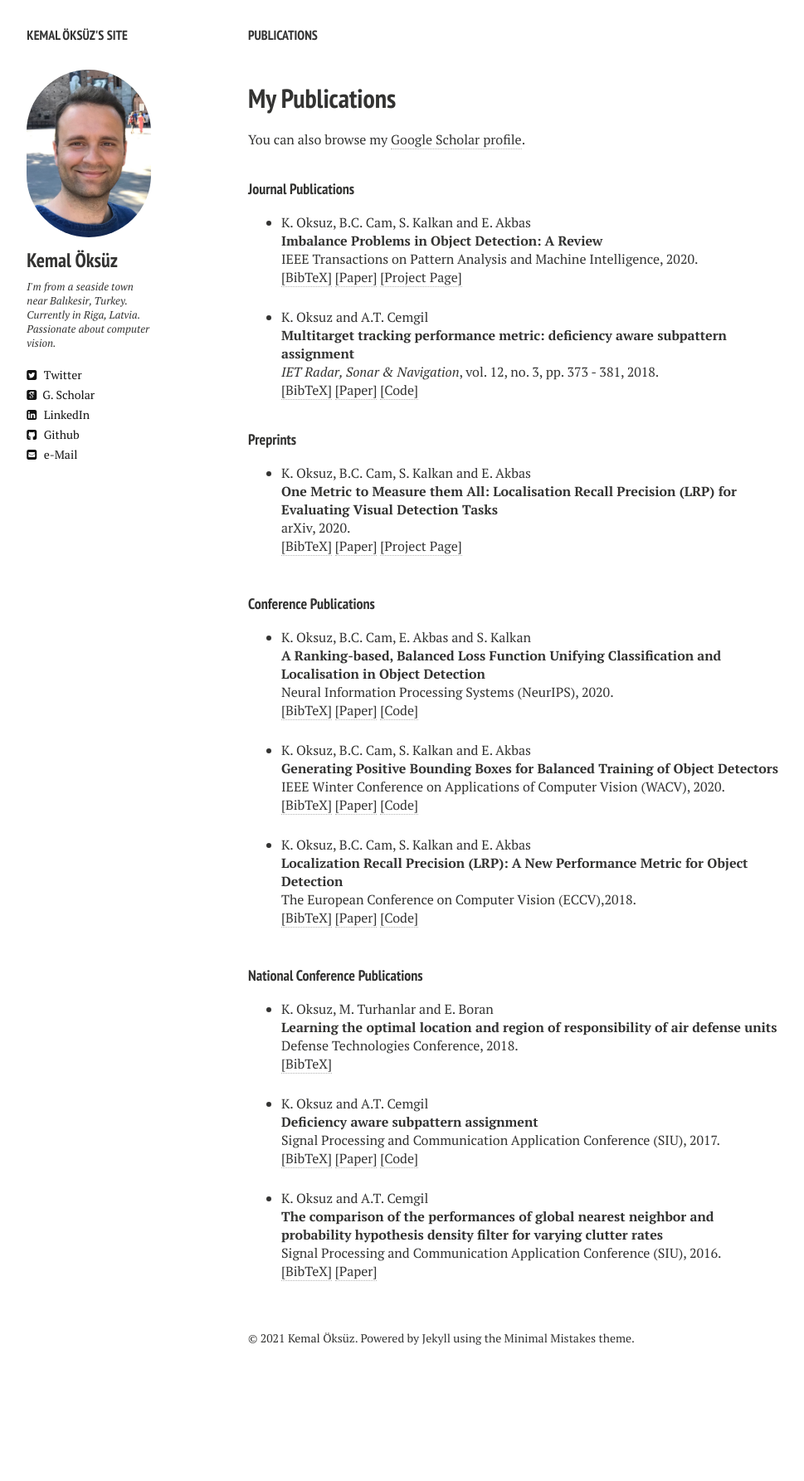
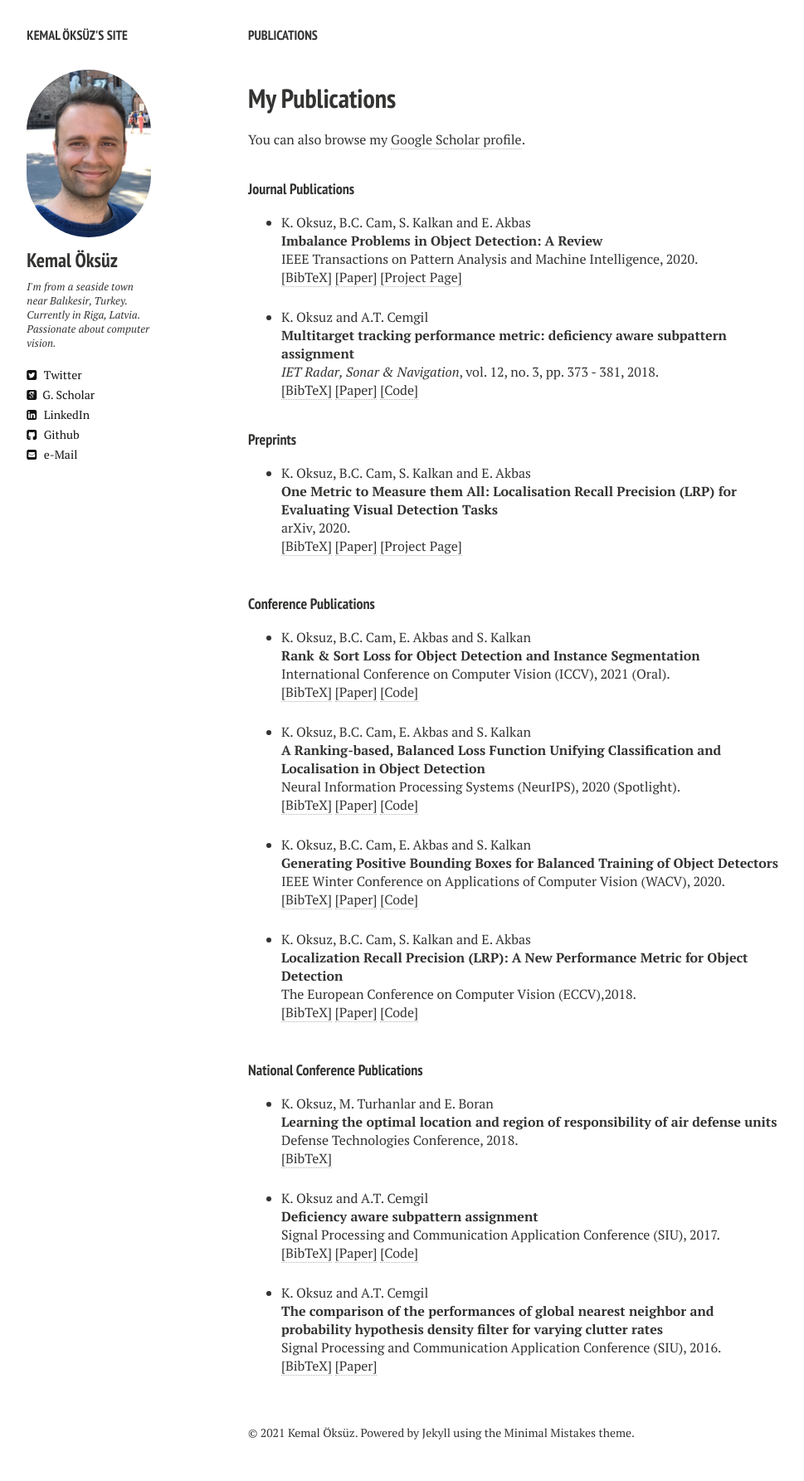
Before and after one commit to kemaloksuz/kemaloksuz.github.io, a Jekyll site: the page built from publications.md, in a window 1280 px wide. Shown: the whole page at 83% size, without its empty margins (21-990 px from the left). Built offline with Jekyll 4.4.1, drawn with Linux system fonts in a browser that asks for light colours; nearby versions of some CDN libraries; before the commit the page ends 1671 px from its top, so only the background shows below that.

Commit message:
Update publications.html

```diff
--- a/_layouts/publications.html
+++ b/_layouts/publications.html
@@ -170,8 +170,31 @@ K. Oksuz, B.C. Cam, S. Kalkan and E. Akbas
 <ul class="biblist">
 <li ><p>
 K. Oksuz, B.C. Cam, E. Akbas and S. Kalkan
+<br><b> Rank & Sort Loss for Object Detection and Instance Segmentation
+</b><br> International Conference on Computer Vision (ICCV), 2021 (Oral).
+<br />
+<a href="javascript:toggleBibtex('oksuz2021RSLoss')">[BibTeX]</a>
+<a href="https://arxiv.org/abs/2107.11669" target="_blank">[Paper]</a>
+<a href="https://github.com/kemaloksuz/RankSortLoss"  target="_blank">[Code]</a>
+</p>
+<div id="oksuz2021RSLoss" class="bibtex noshow">
+<pre>
+@inproceedings{RSLoss,
+       title = {Rank & Sort Loss for Object Detection and Instance Segmentation},
+       author = {Kemal Oksuz and Baris Can Cam and Emre Akbas and Sinan Kalkan},
+       booktitle = {International Conference on Computer Vision (ICCV)},
+       year = {2021}
+}
+</pre>
+</div>
+</li>
+</ul>
+
+<ul class="biblist">
+<li ><p>
+K. Oksuz, B.C. Cam, E. Akbas and S. Kalkan
 <br><b> A Ranking-based, Balanced Loss Function Unifying Classification and Localisation in Object Detection
-</b><br> Neural Information Processing Systems (NeurIPS), 2020.
+</b><br> Neural Information Processing Systems (NeurIPS), 2020 (Spotlight).
 <br />
 <a href="javascript:toggleBibtex('oksuz2020aLRPLoss')">[BibTeX]</a>
 <a href="https://papers.nips.cc/paper/2020/file/b2eeb7362ef83deff5c7813a67e14f0a-Paper.pdf" target="_blank">[Paper]</a>
@@ -192,7 +215,7 @@ K. Oksuz, B.C. Cam, E. Akbas and S. Kalkan
 
 <ul class="biblist">
 <li ><p>
-K. Oksuz, B.C. Cam, S. Kalkan and E. Akbas
+K. Oksuz, B.C. Cam, E. Akbas and S. Kalkan
 <br><b> Generating Positive Bounding Boxes for Balanced Training of Object Detectors
 </b><br> IEEE Winter Conference on Applications of Computer Vision (WACV), 2020.
 <br />
@@ -204,7 +227,7 @@ K. Oksuz, B.C. Cam, S. Kalkan and E. Akbas
 <pre>
 @misc{oksuz2020BBGenerator,
     title={Generating Positive Bounding Boxes for Balanced Training of Object Detectors},
-    author={Kemal Oksuz and Baris Can Cam and Sinan Kalkan and Emre Akbas},
+    author={Kemal Oksuz and Baris Can Cam and Emre Akbas and Sinan Kalkan},
     year={2020},
     archivePrefix={IEEE Winter Conference on Applications of Computer Vision (WACV)}
 }
```
